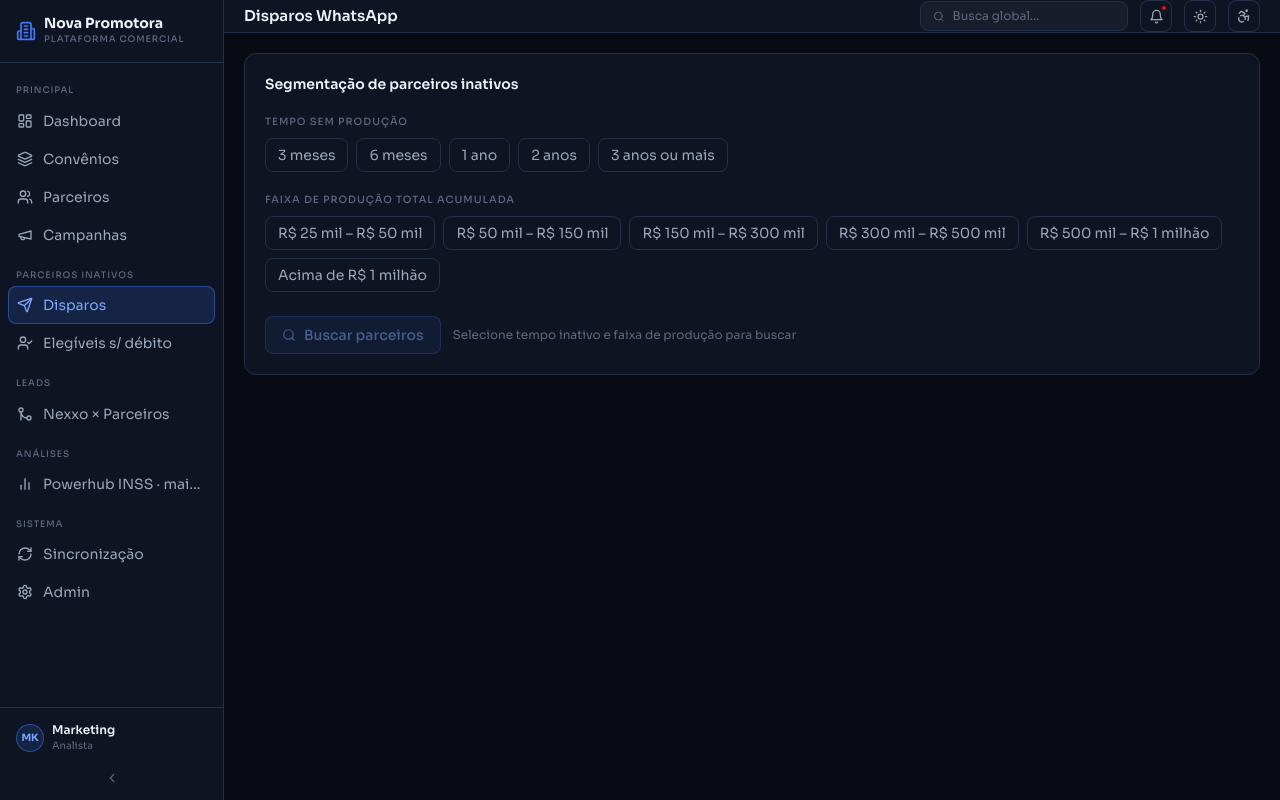
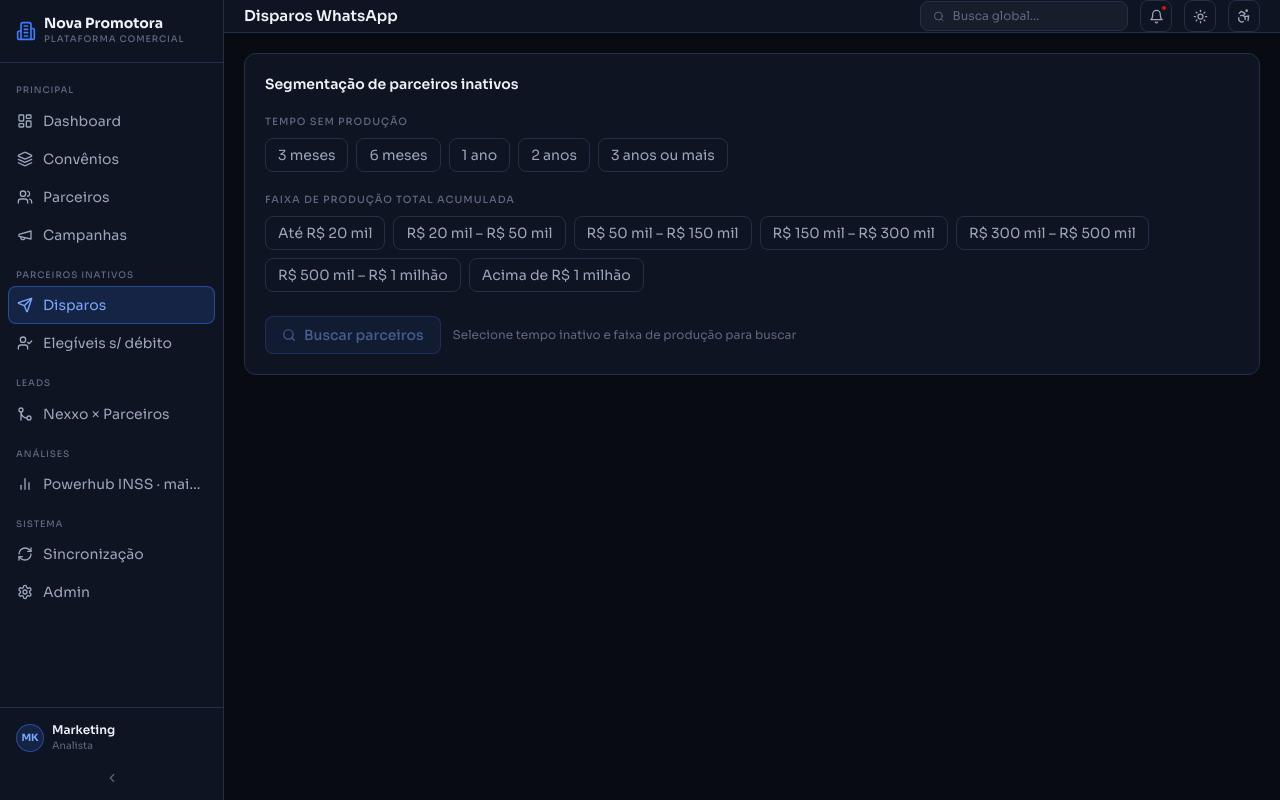
Before and after one commit to nova-promotora-plataforma/nova-promotora-plataforma, a Next.js app: page /disparos in a window 1280 px wide. Built offline with nearby package versions, Linux system fonts and the light colour scheme.

Commit message:
fix: adicionar faixa 0-20 e corrigir 25-50 para 20-50 nos filtros de producao

```diff
--- a/app/(dashboard)/disparos/page.tsx
+++ b/app/(dashboard)/disparos/page.tsx
@@ -19,7 +19,8 @@ const INATIVIDADE_OPTIONS = [
 ]
 
 const PRODUCAO_OPTIONS = [
-  { key: '25-50',   label: 'R$ 25 mil – R$ 50 mil'   },
+  { key: '0-20',    label: 'Até R$ 20 mil'            },
+  { key: '20-50',   label: 'R$ 20 mil – R$ 50 mil'   },
   { key: '50-150',  label: 'R$ 50 mil – R$ 150 mil'  },
   { key: '150-300', label: 'R$ 150 mil – R$ 300 mil' },
   { key: '300-500', label: 'R$ 300 mil – R$ 500 mil' },
--- a/app/(dashboard)/elegiveis/page.tsx
+++ b/app/(dashboard)/elegiveis/page.tsx
@@ -19,7 +19,8 @@ const INATIVIDADE_OPTIONS = [
 ]
 
 const PRODUCAO_OPTIONS = [
-  { key: '25-50',   label: 'R$ 25 mil – R$ 50 mil'   },
+  { key: '0-20',    label: 'Até R$ 20 mil'            },
+  { key: '20-50',   label: 'R$ 20 mil – R$ 50 mil'   },
   { key: '50-150',  label: 'R$ 50 mil – R$ 150 mil'  },
   { key: '150-300', label: 'R$ 150 mil – R$ 300 mil' },
   { key: '300-500', label: 'R$ 300 mil – R$ 500 mil' },
--- a/app/api/disparos/route.ts
+++ b/app/api/disparos/route.ts
@@ -14,11 +14,12 @@ const INATIVIDADE: Record<string, { min: number; max: number; label: string }> =
 }
 
 // Produção mínima global — parceiros abaixo disso nunca aparecem
-const PRODUCAO_MINIMA = 25000
+const PRODUCAO_MINIMA = 0
 
-// Faixas de produção total em reais (todas partem do mínimo global)
+// Faixas de produção total em reais
 const PRODUCAO: Record<string, { min: number; max: number; label: string }> = {
-  '25-50':   { min: 25000,   max: 50000,   label: 'R$ 25 mil a R$ 50 mil'   },
+  '0-20':    { min: 0,       max: 20000,   label: 'Até R$ 20 mil'           },
+  '20-50':   { min: 20000,   max: 50000,   label: 'R$ 20 mil a R$ 50 mil'   },
   '50-150':  { min: 50000,   max: 150000,  label: 'R$ 50 mil a R$ 150 mil'  },
   '150-300': { min: 150000,  max: 300000,  label: 'R$ 150 mil a R$ 300 mil' },
   '300-500': { min: 300000,  max: 500000,  label: 'R$ 300 mil a R$ 500 mil' },
```
